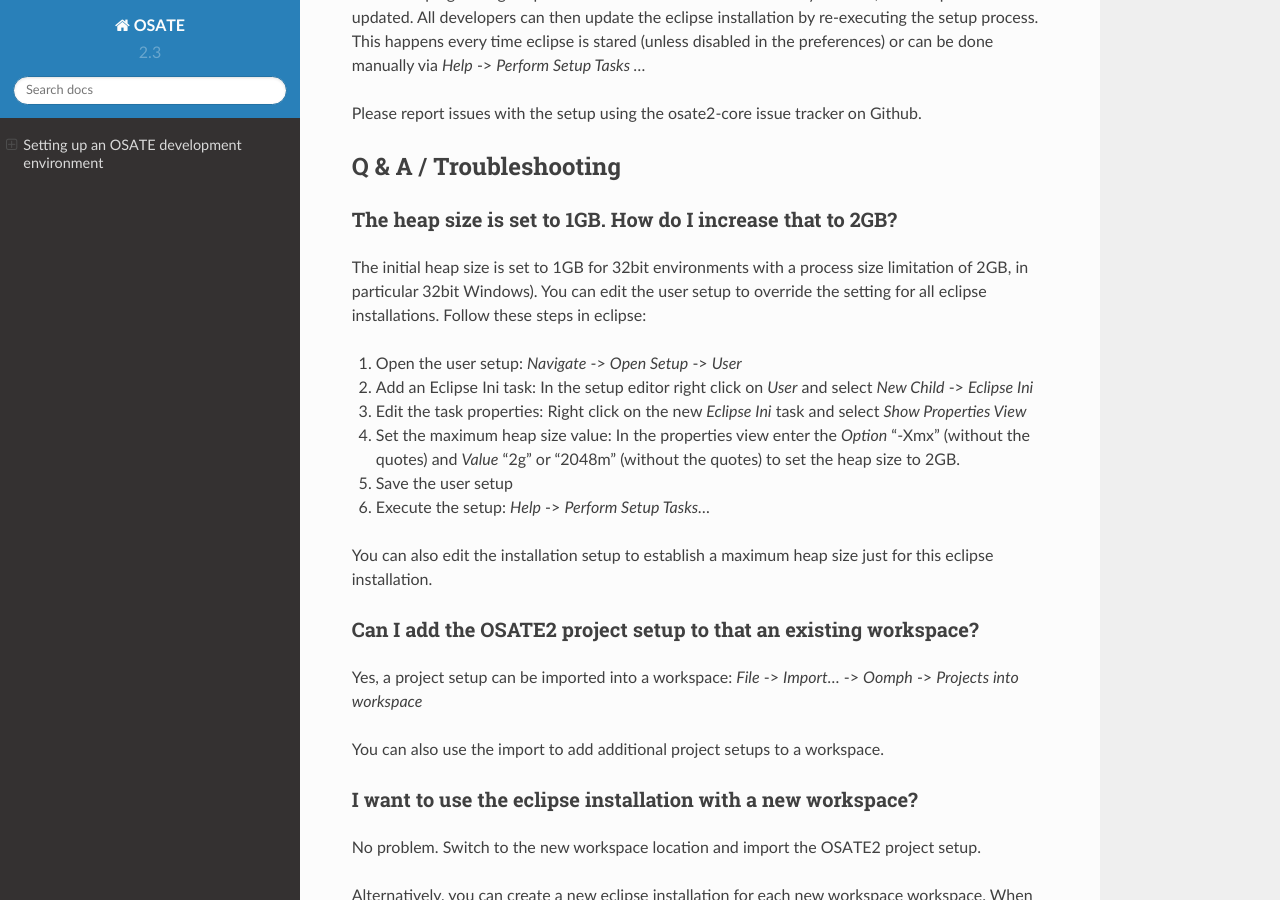
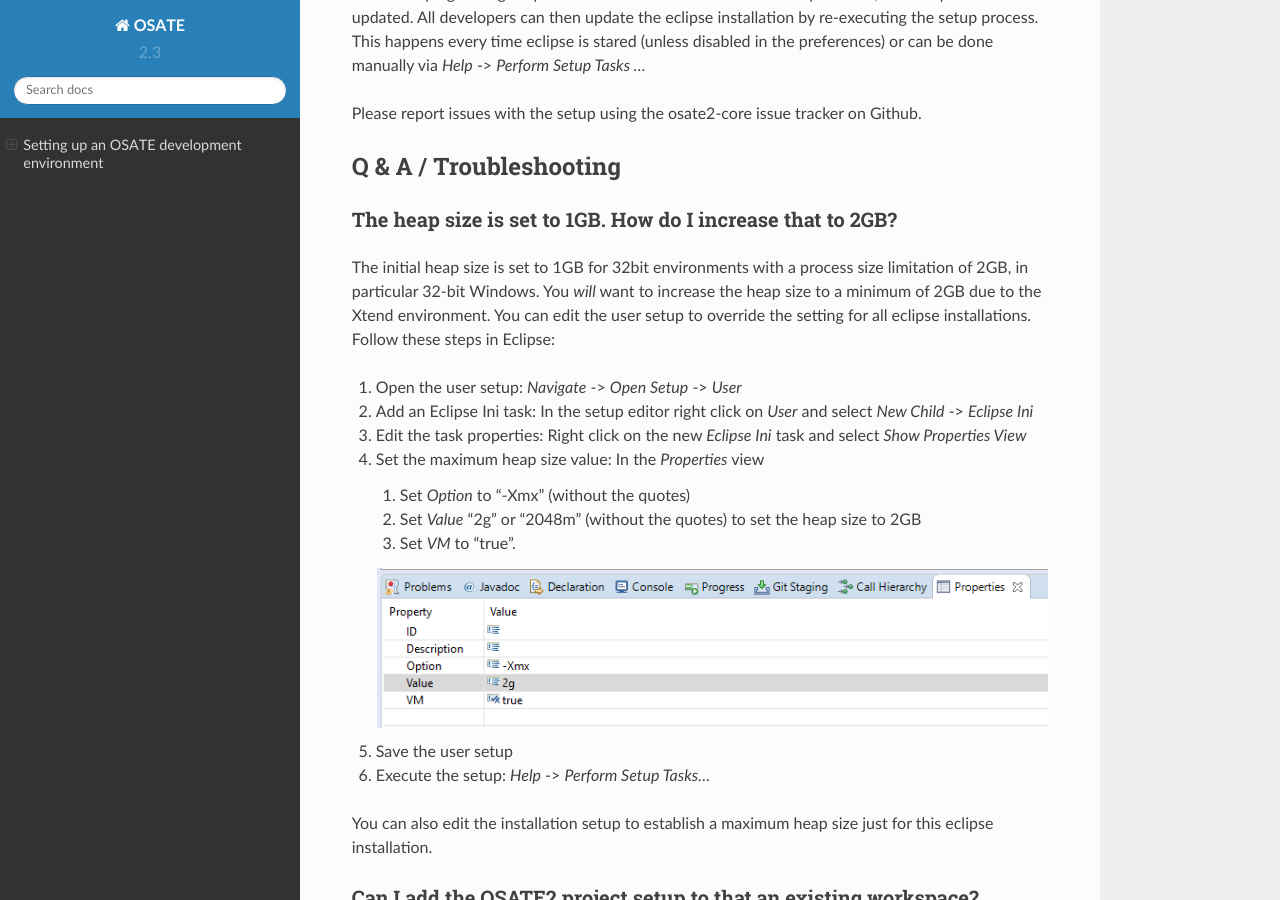
Before and after one commit to osate/website, a Sphinx documentation site: the page built from source/setup-development.md, in a window 1280 px wide and 900 px high, scrolled down 4851 px. Built offline with Sphinx 7.4.7 and the Read the Docs theme 2.0.0, drawn with Linux system fonts in a browser that asks for light colours.

Commit message:
Aaron's improved instructions to increase heap size

```diff
--- a/source/setup-development.md
+++ b/source/setup-development.md
@@ -83,13 +83,20 @@
 
 ### The heap size is set to 1GB. How do I increase that to 2GB?
 
-The initial heap size is set to 1GB for 32bit environments with a process size limitation of 2GB, in particular 32bit Windows).
-You can edit the user setup to override the setting for all eclipse installations. Follow these steps in eclipse:
+The initial heap size is set to 1GB for 32bit environments with a process size limitation of 2GB, in particular 32-bit Windows.
+You *will* want to increase the heap size to a minimum of 2GB due to the Xtend environment.
+You can edit the user setup to override the setting for all eclipse installations. Follow these steps in Eclipse:
 
 1. Open the user setup: _Navigate_ -> _Open Setup_ -> _User_
 2. Add an Eclipse Ini task: In the setup editor right click on *User* and select *New Child* -> *Eclipse Ini*
 3. Edit the task properties: Right click on the new *Eclipse Ini* task and select *Show Properties View*
-4. Set the maximum heap size value: In the properties view enter the _Option_ "-Xmx" (without the quotes) and _Value_ "2g" or "2048m" (without the quotes) to set the heap size to 2GB.
+4. Set the maximum heap size value: In the *Properties* view
+    1. Set _Option_ to "-Xmx" (without the quotes)
+    2. Set _Value_ "2g" or "2048m" (without the quotes) to set the heap size to 2GB
+    3. Set  _VM_ to "true".
+
+   ![Properties View Screenshot](images/heapsize.png "Properties View")
+
 5. Save the user setup
 6. Execute the setup: *Help* -> *Perform Setup Tasks...*
 
```
Also changed, not shown: source/images/heapsize.png (added).
